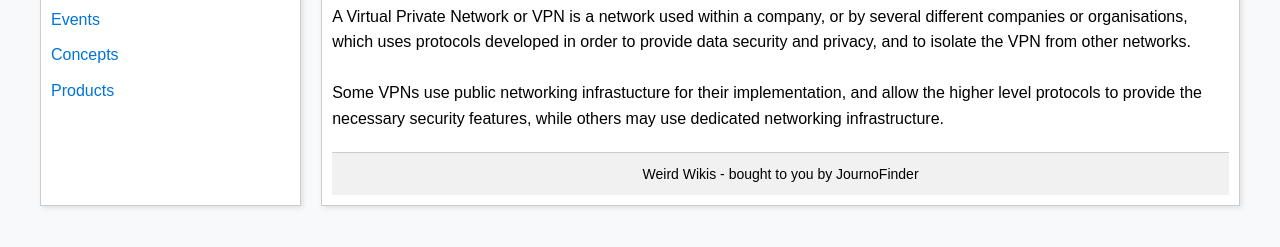
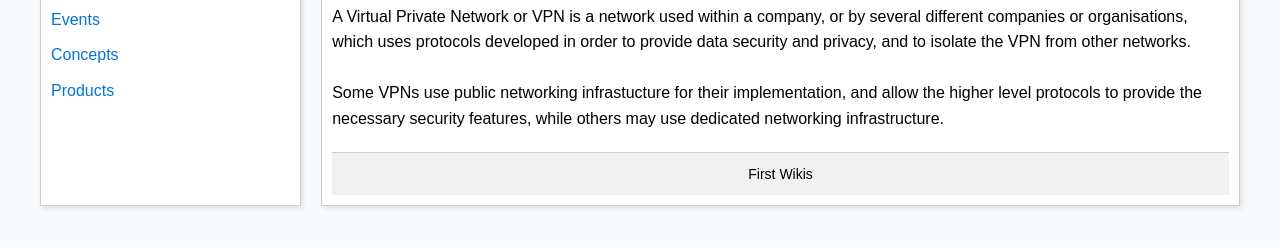
Before and after one commit to OliBaise/WeirdWikis, a plain HTML site: page vpn.html in a window 1280 px wide. Shown: the part 171-418 px from the top of the page. Drawn offline with Linux system fonts and the light colour scheme; a script that the page names is missing.

Commit message:
Update vpn.html

```diff
--- a/vpn.html
+++ b/vpn.html
@@ -27,7 +27,7 @@
 <br><br>
 Some VPNs use public networking infrastucture for their implementation, and allow the higher level protocols to provide the necessary security features, while others may use dedicated networking infrastructure.
     <footer>
-        <p>Weird Wikis - bought to you by JournoFinder</p>
+         <p>First Wikis</p>
     </footer>
     <script src="script.js"></script>
 </body>
```
